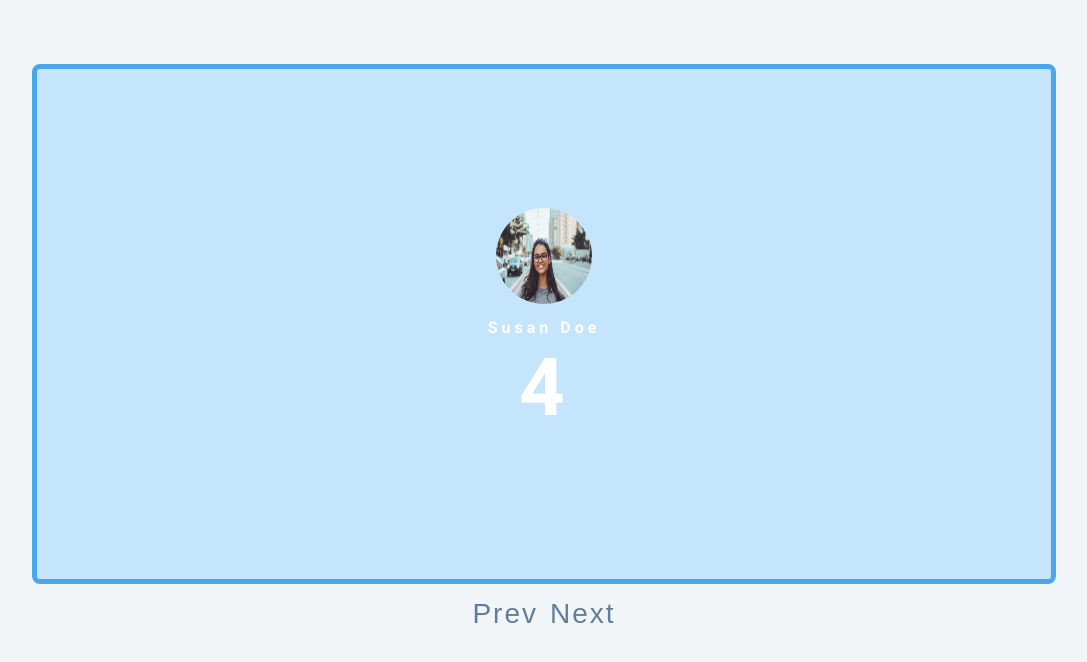
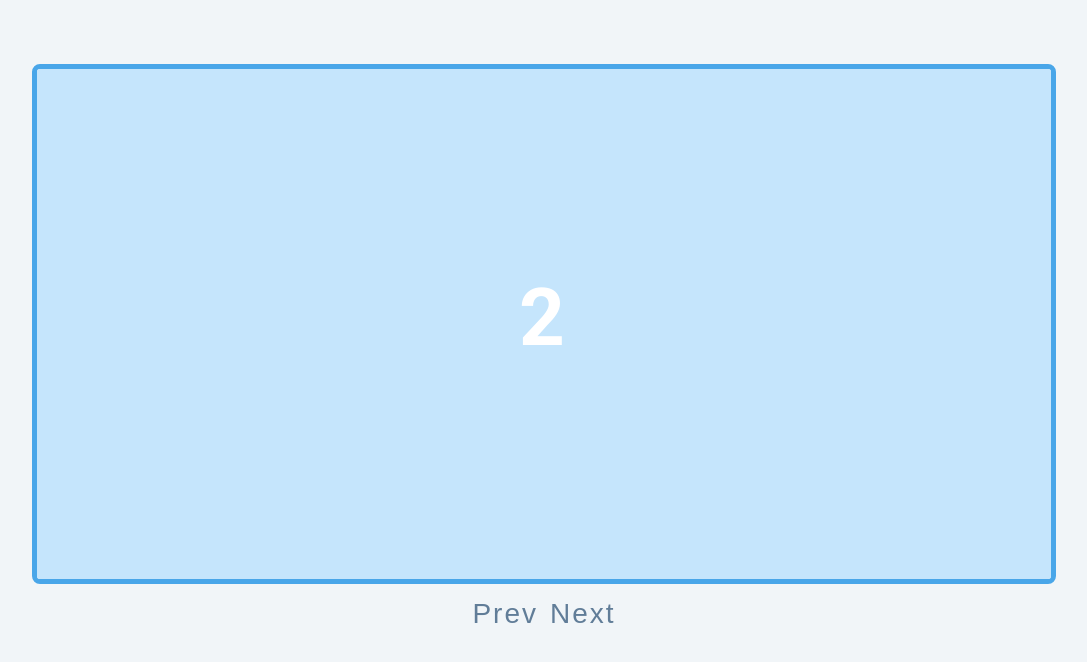
Before and after one commit to MateiDorin/slider, a plain HTML site: page index.html in a window 1280 px wide. Both pictures are taken after a click on the button "Next". Shown: the whole page, without its empty margins (96-1183 px from the left). Drawn offline with nearby package versions, Linux system fonts and the light colour scheme.

Commit message:
setup the slides

```diff
--- a/app.js
+++ b/app.js
@@ -1,3 +1,31 @@
 const slides = document.querySelectorAll('.slide');
-const nextBtn = document.querySelector('.nextBtn')
-const prevBtn = document.querySelector('.prevBtn')
+const nextBtn = document.querySelector('.nextBtn');
+const prevBtn = document.querySelector('.prevBtn');
+
+slides.forEach(function(slide, index){
+    slide.style.left = `${index * 100}%`;
+});
+
+let counter = 0;
+nextBtn.addEventListener('click', function(){
+    counter++;
+    carousel();
+});
+
+prevBtn.addEventListener('click', function(){
+    counter--;
+    carousel();
+});
+
+function carousel() {
+    // working with slides
+    if (counter === slides.length){
+        counter = 0;
+    }
+    if (counter < 0) {
+        counter = slides.length - 1;
+    }
+    slides.forEach(function(slide){
+        slide.style.transform = `translateX(-${counter * 100}%)`;
+    });
+}
--- a/index.html
+++ b/index.html
@@ -15,11 +15,9 @@
         <h1>1</h1>
       </div>
       <div class="slide">
-        <img src="" class='slide-img' alt="">
         <h1>2</h1>
       </div>
       <div class="slide">
-        <img src="" class='slide-img' alt="">
         <h1>3</h1>
       </div>
       <div class="slide">
```
